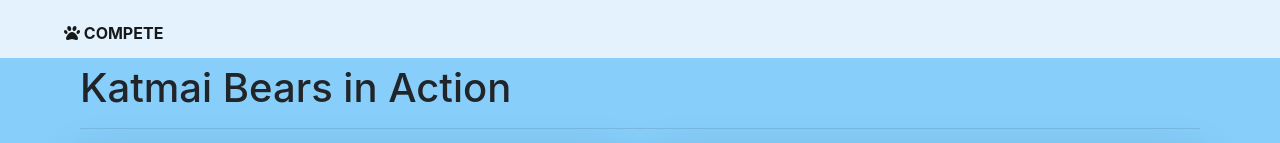
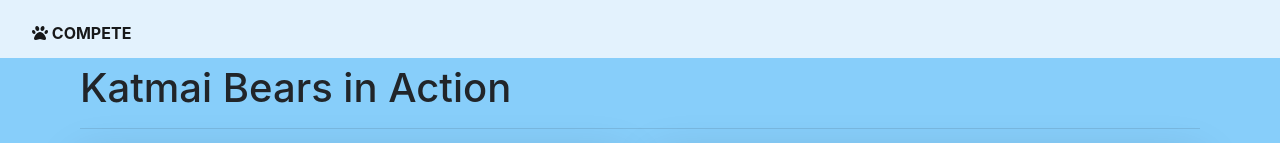
Before and after one commit to ancasimon/bear-watcher, a plain HTML site: page public/index.html in a window 1280 px wide. Shown: the top 143 px of the page. Drawn offline with nearby package versions, Linux system fonts and the light colour scheme.

Commit message:
minor logo fix

```diff
--- a/public/index.html
+++ b/public/index.html
@@ -12,7 +12,7 @@
 
 <!-- As a link -->
 <nav class="navbar navbar-light pt-3 fixed-top" style="background-color: #e3f2fd;">
-  <a class="navbar-brand logo pl-5" href="#"><i class="fas fa-paw"></i> Compete</a>
+  <a class="navbar-brand logo pl-3" href="#"><i class="fas fa-paw"></i> Compete</a>
 </nav>
 <div class="section pt-4">
     <h1>Katmai Bears in Action</h1>
```
